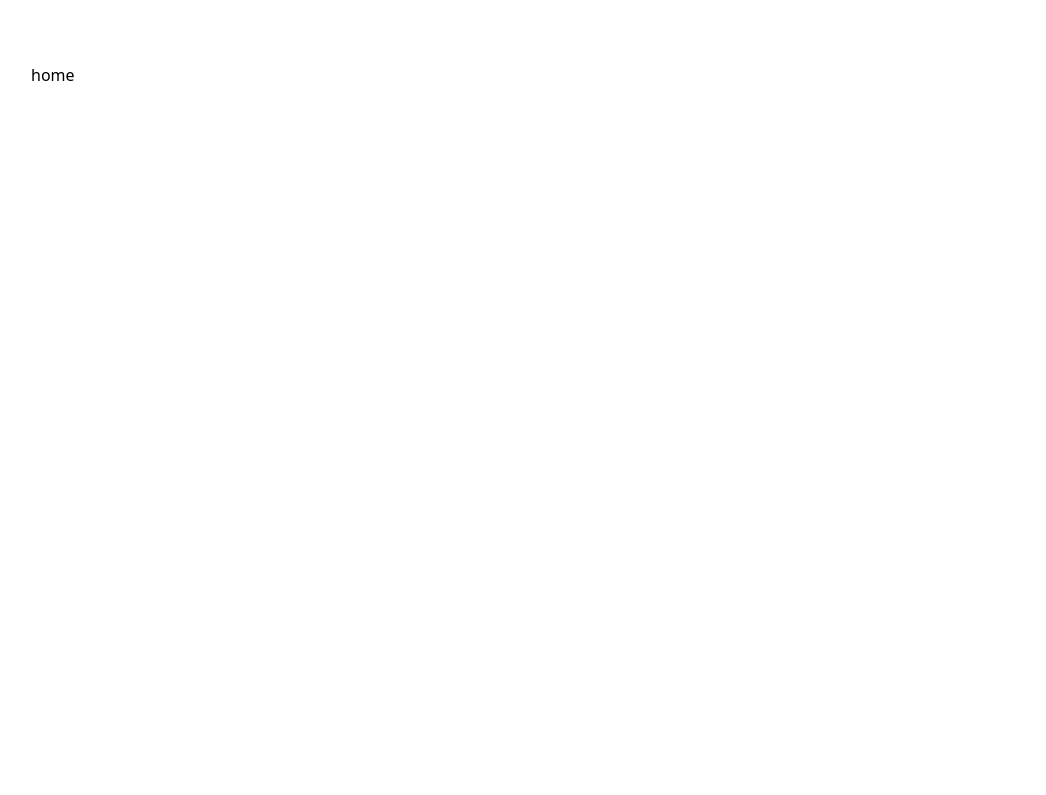
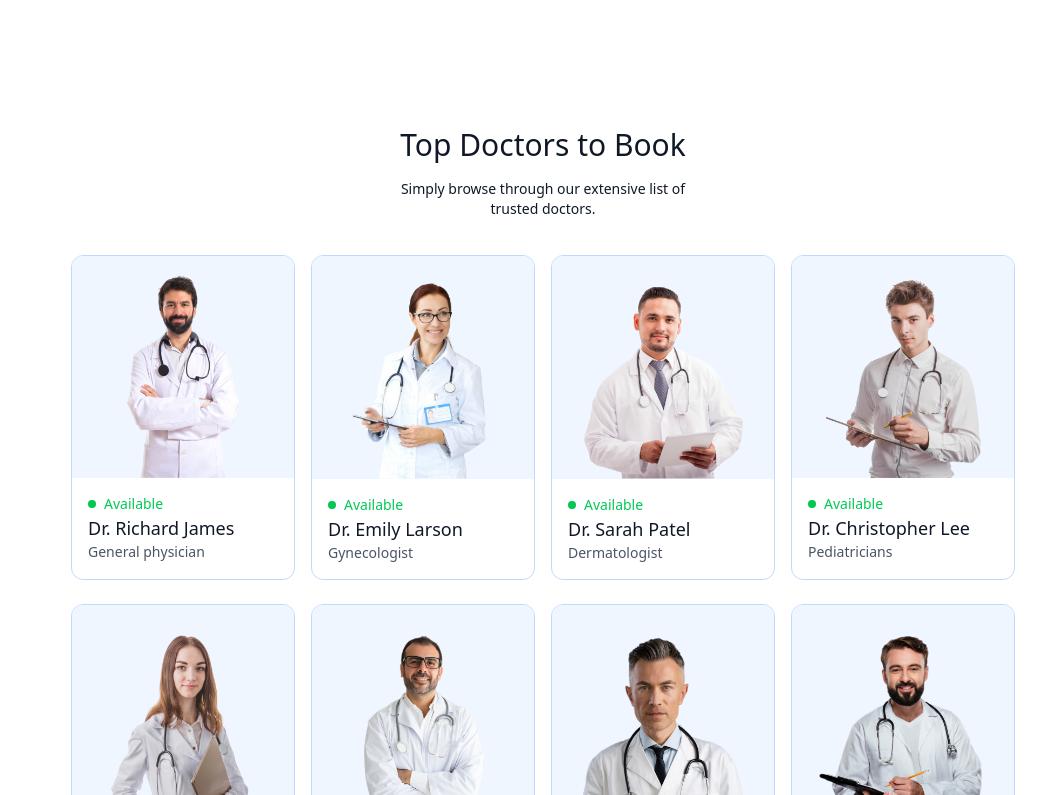
Before and after one commit to meh5REeen/Perscriptio, a React (Vite) app in the folder frontend/: page / in a window 1280 px wide. Shown: the part 1005-1800 px from the top of the page, without its empty margins (97-1143 px from the left). Before the commit the page ends 1092 px from the top, so only its background shows below. Built offline with nearby package versions, Linux system fonts and the light colour scheme; the HTML template or start-up script is replaced by a standard one.

Commit message:
Top doctors component added

```diff
--- /dev/null
+++ b/frontend/src/Components/TopDoctors.jsx
@@ -0,0 +1,36 @@
+import React from 'react'
+import { doctors } from '../assets/assets_frontend/assets'
+const TopDoctors = () => {
+  return (
+    <div className='flex flex-col items-center gap-4 my-16 text-gray-900 md:mx-10 '>
+      <h1 className='text-3xl font-medium'>Top Doctors to Book</h1>
+        <p className='sm:w-1/3 text-center text-sm'>Simply browse through our extensive list of trusted doctors.</p>
+
+<div className='w-full grid grid-cols-[repeat(auto-fill,minmax(200px,1fr))] gap-4 pt-5 gap-y-6 px-3 sm:px-0'>            {
+                doctors.slice(0,10).map((item,index)=>(
+                    <div key={index} className='border border-blue-200 rounded-xl overflow-hidden cursor-pointer hover:translate-y-[-10x] transition-all duration-500'>
+                        <img className='bg-blue-50 '
+                        src={item.image} alt=""/>
+
+                        <div className='p-4'>
+                            <div className='flex items-center gap-2 text-sm text-center text-green-500'>
+                                <p className='w-2 h-2 bg-green-500 rounded-full'></p>
+                                <p>Available</p>
+                            </div>
+                            <p
+                            className='text-gray-900 text-lg font-medium'
+                            >{item.name}</p>
+                            <p
+                              className='text-gray-600 text-sm'
+                            >{item.speciality}</p>
+                        </div>
+                    </div>
+                ))
+            }
+        </div>
+        <button className='bg-blue-50 text-gray-600 px-12 py-3 rounded-full mt-10'>More</button>
+    </div>
+  )
+}
+
+export default TopDoctors
--- a/frontend/src/pages/Home.jsx
+++ b/frontend/src/pages/Home.jsx
@@ -1,12 +1,14 @@
 import React from 'react'
 import Header from '../Components/Header'
 import SpecialityMenu from '../Components/SpecialityMenu'
+import TopDoctors from '../Components/TopDoctors'
 
 export default function Home() {
   return (
     <div>
       <Header/>
       <SpecialityMenu/>
+      <TopDoctors/>
       home
     </div>
   )
```
